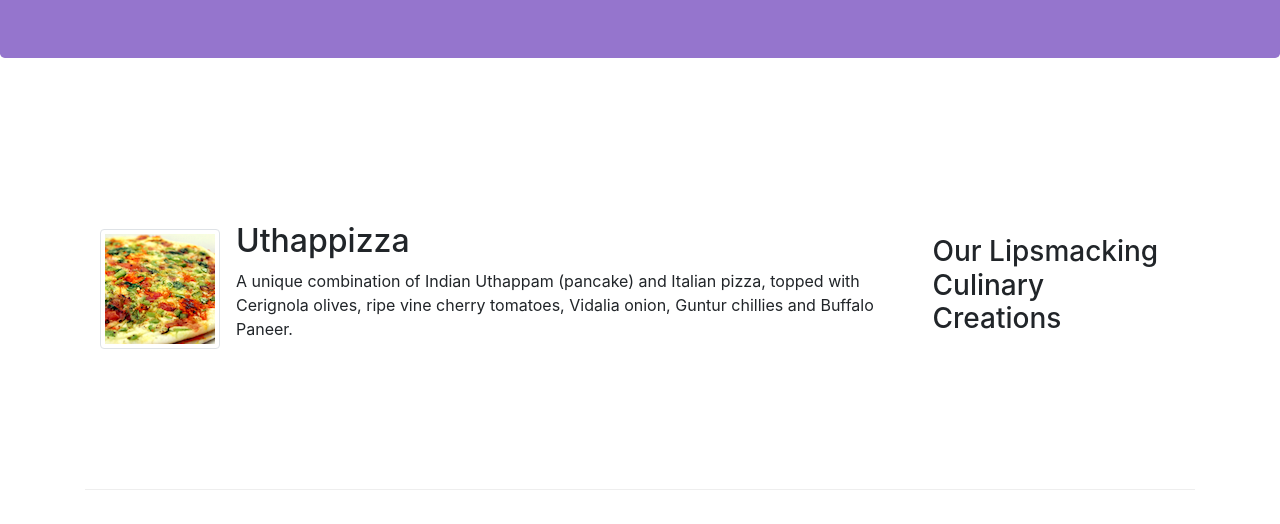
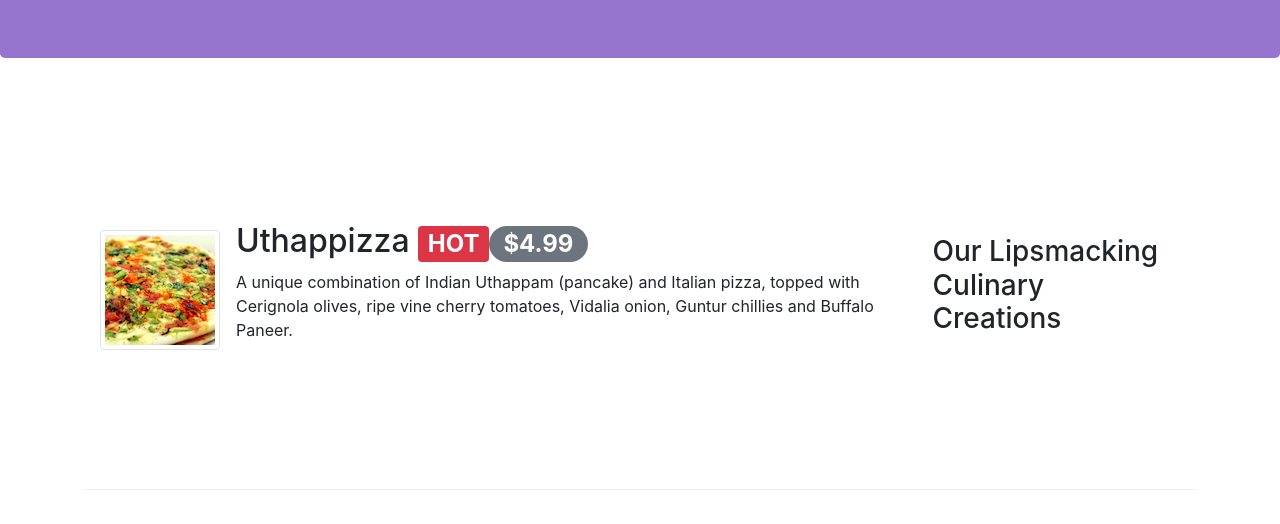
Before and after one commit to rutadhekane/Coursera-Bootstrap4, a website: page Bootstrap4/conFusionNew/index.html in a window 1280 px wide. Shown: the part 276-800 px from the top of the page. Drawn offline with nearby package versions, Linux system fonts and the light colour scheme.

Commit message:
Alerting users

```diff
--- a/Bootstrap4/conFusionNew/index.html
+++ b/Bootstrap4/conFusionNew/index.html
@@ -55,7 +55,7 @@
                 <div class="media">
                     <img class="d-flex mr-3 img-thumbnail align-self-center" src="img/Uthappizza.png" alt= "Uthappizza">
                     <div class="media-body">
-                        <h2 class="mt-0">Uthappizza</h2>
+                        <h2 class="mt-0">Uthappizza <span class="badge badge-danger">HOT</span><span class="badge badge-pill badge badge-secondary">$4.99</span></h2>
                         <p class="d-none d-sm-block">A unique combination of Indian Uthappam (pancake) and Italian pizza, topped with Cerignola olives, ripe vine cherry tomatoes, Vidalia onion, Guntur chillies and Buffalo Paneer.</p>
                     </div>
                 </div>
```
